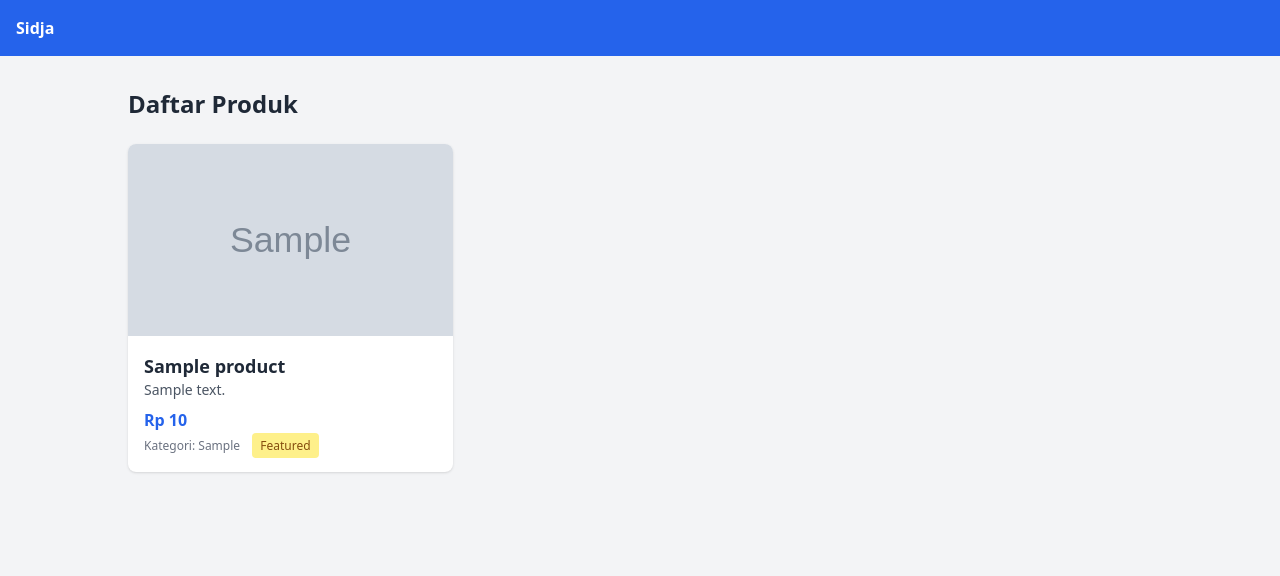
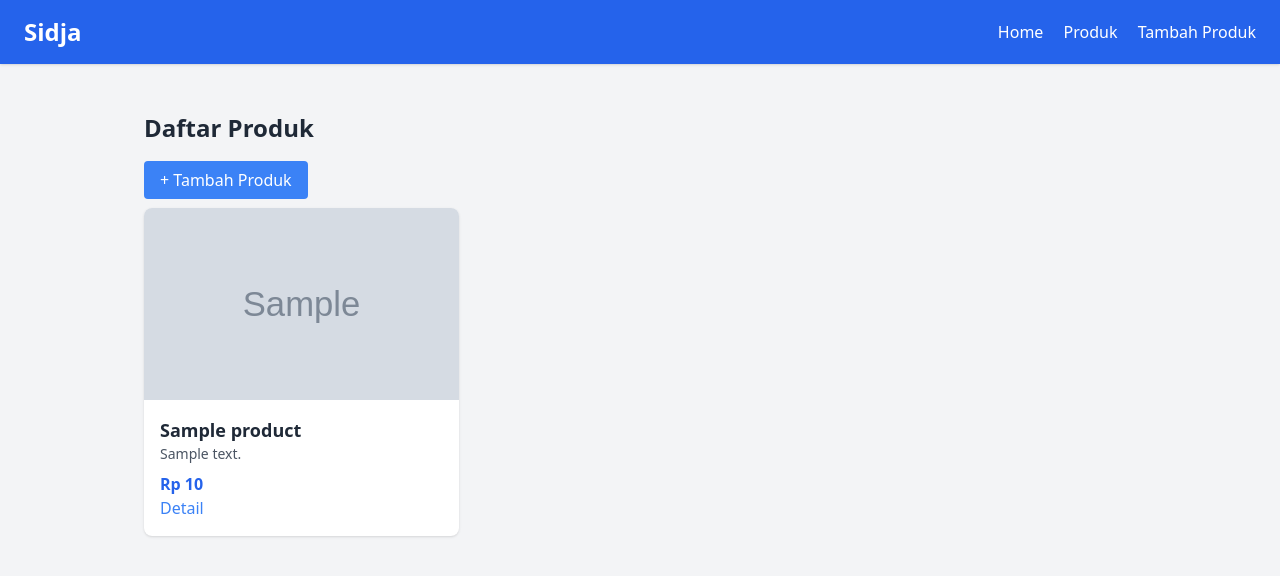
Before and after one commit to adjiesidjaa/football-shop, a Django app: page /products/ in a window 1280 px wide. Shown: the top 576 px of the page. Run offline with Django 5.2, Linux system fonts and the light colour scheme; tables that the repository leaves empty hold one stand-in row (values such as "Sample post"); grey boxes marked "Sample" are stand-in pictures; some libraries are stand-ins or nearby versions.

Commit message:
selesai menambahkan form, show by xml and js, membenarkan tampilan website

```diff
--- a/football_shop/settings.py
+++ b/football_shop/settings.py
@@ -60,7 +60,7 @@ ROOT_URLCONF = 'football_shop.urls'
 TEMPLATES = [
     {
         'BACKEND': 'django.template.backends.django.DjangoTemplates',
-        'DIRS': [],
+        'DIRS': [BASE_DIR / 'templates'],
         'APP_DIRS': True,
         'OPTIONS': {
             'context_processors': [
--- /dev/null
+++ b/main/templates/base.html
@@ -0,0 +1,31 @@
+{% load static %}
+<!DOCTYPE html>
+<html lang="en">
+<head>
+  <meta charset="UTF-8">
+  <meta name="viewport" content="width=device-width, initial-scale=1.0">
+  <title>{% block title %}Football Shop{% endblock title %}</title>
+  <script src="https://cdn.tailwindcss.com"></script>
+</head>
+<body class="bg-gray-100 text-gray-800">
+
+  <nav class="bg-blue-600 text-white px-6 py-4 shadow">
+    <div class="mx-auto flex justify-between items-center">
+      <a href="{% url 'main:show_main' %}" class="text-2xl font-bold hover:text-blue-200">
+        Sidja
+      </a>
+      <div class="space-x-4">
+        <a href="{% url 'main:show_main' %}" class="hover:underline">Home</a>
+        <a href="{% url 'main:product_list' %}" class="hover:underline">Produk</a>
+        <a href="{% url 'main:create_product' %}" class="hover:underline">Tambah Produk</a>
+      </div>
+    </div>
+  </nav>
+
+
+  <main class="max-w-5xl mx-auto mt-8 p-4">
+    {% block content %}{% endblock content %}
+  </main>
+
+</body>
+</html>
--- a/main/templates/product_list.html
+++ b/main/templates/product_list.html
@@ -1,36 +1,30 @@
-<!DOCTYPE html>
-<html lang="en">
-<head>
-  <meta charset="UTF-8">
-  <meta name="viewport" content="width=device-width, initial-scale=1.0">
-  <title>Daftar Produk</title>
-  <script src="https://cdn.tailwindcss.com"></script>
-</head>
-<body class="bg-gray-100 text-gray-800">
-  <nav class="bg-blue-600 text-white p-4">
-    <a href="/" class="font-bold">Sidja</a>
-  </nav>
+{% extends "base.html" %}
+{% block title %}Daftar Produk{% endblock title %}
+{% block content %}
 
-  <main class="max-w-5xl mx-auto mt-8">
 <h1 class="text-2xl font-bold mb-6">Daftar Produk</h1>
+<div class="mb-4">
+  <a href="{% url 'main:create_product' %}" class="px-4 py-2 bg-blue-500 text-white rounded hover:bg-blue-700">
+    + Tambah Produk
+  </a>
+</div>
+
 <div class="grid grid-cols-1 md:grid-cols-3 gap-6">
   {% for p in products %}
   <div class="bg-white rounded-lg shadow hover:shadow-lg transition">
+    {% if p.thumbnail %}
     <img src="{{ p.thumbnail }}" alt="{{ p.name }}" class="w-full h-48 object-cover rounded-t-lg">
+    {% endif %}
     <div class="p-4">
       <h2 class="text-lg font-semibold">{{ p.name }}</h2>
       <p class="text-gray-600 text-sm">{{ p.description|truncatechars:60 }}</p>
       <p class="text-blue-600 font-bold mt-2">Rp {{ p.price }}</p>
-          <span class="text-xs text-gray-500">Kategori: {{ p.category }}</span>
-          {% if p.is_featured %}
-          <span class="ml-2 px-2 py-1 text-xs font-medium bg-yellow-200 text-yellow-800 rounded">Featured</span>
-          {% endif %}
+      <a href="{% url 'main:product_detail' p.id %}" class="text-blue-500 hover:underline">Detail</a>
     </div>
   </div>
   {% empty %}
   <p class="text-gray-500">Belum ada produk.</p>
   {% endfor %}
 </div>
-  </main>
-</body>
-</html>
+
+{% endblock content %}
--- a/main/urls.py
+++ b/main/urls.py
@@ -1,10 +1,20 @@
 from django.urls import path
 from main.views import show_main
-from .views import show_main, product_list
+from .views import (
+    product_list, create_product, product_detail,
+    product_xml, product_json, product_xml_by_id, product_json_by_id
+)
 
 app_name = 'main'
 
 urlpatterns = [
     path('', show_main, name='show_main'),
-    path('products/', product_list, name='product_list')
+    path('products/', product_list, name='product_list'),
+    path('products/create/', create_product, name='create_product'),
+    path("<int:product_id>/", product_detail, name="product_detail"),
+
+    path("xml/", product_xml, name="product_xml"),
+    path("json/", product_json, name="product_json"),
+    path("xml/<int:product_id>/", product_xml_by_id, name="product_xml_by_id"),
+    path("json/<int:product_id>/", product_json_by_id, name="product_json_by_id"),
 ]
--- a/main/views.py
+++ b/main/views.py
@@ -1,5 +1,9 @@
-from django.shortcuts import render
 from .models import Product
+from django.shortcuts import render, redirect,get_object_or_404
+from .forms import ProductForm
+from django.http import HttpResponse
+from django.core import serializers
+
 
 def show_main(request):
     context = {
@@ -12,3 +16,40 @@ def show_main(request):
 def product_list(request):
     products = Product.objects.all()
     return render(request, "product_list.html", {"products": products})
+
+def create_product(request):
+    form = ProductForm(request.POST or None)
+    if request.method == "POST" and form.is_valid():
+        form.save()
+        return redirect("main:product_list")
+    return render(request, "create_product.html", {"form": form})
+
+def product_detail(request, product_id):
+    product = get_object_or_404(Product, pk=product_id)
+    return render(request, "product_detail.html", {"product": product})
+
+def product_xml(request):
+    products = Product.objects.all()
+    xml_data = serializers.serialize("xml", products)
+    return HttpResponse(xml_data, content_type="application/xml")
+
+def product_json(request):
+    products = Product.objects.all()
+    json_data = serializers.serialize("json", products)
+    return HttpResponse(json_data, content_type="application/json")
+
+def product_xml_by_id(request, product_id):
+    try:
+        product = Product.objects.filter(pk=product_id)
+        xml_data = serializers.serialize("xml", product)
+        return HttpResponse(xml_data, content_type="application/xml")
+    except Product.DoesNotExist:
+        return HttpResponse(status=404)
+
+def product_json_by_id(request, product_id):
+    try:
+        product = Product.objects.get(pk=product_id)
+        json_data = serializers.serialize("json", [product])
+        return HttpResponse(json_data, content_type="application/json")
+    except Product.DoesNotExist:
+        return HttpResponse(status=404)
```
Also changed, not shown: main/forms.py (added, +7 -0 lines), main/templates/create_product.html (added, +15 -0 lines), main/templates/main.html (+9 -17 lines), main/templates/product_detail.html (added, +17 -0 lines), Foto readme/json id.png (added), Foto readme/json.png (added), Foto readme/xml id.png (added), Foto readme/xml.png (added), README.md. Lines whose indentation alone changed are shown as unchanged.
